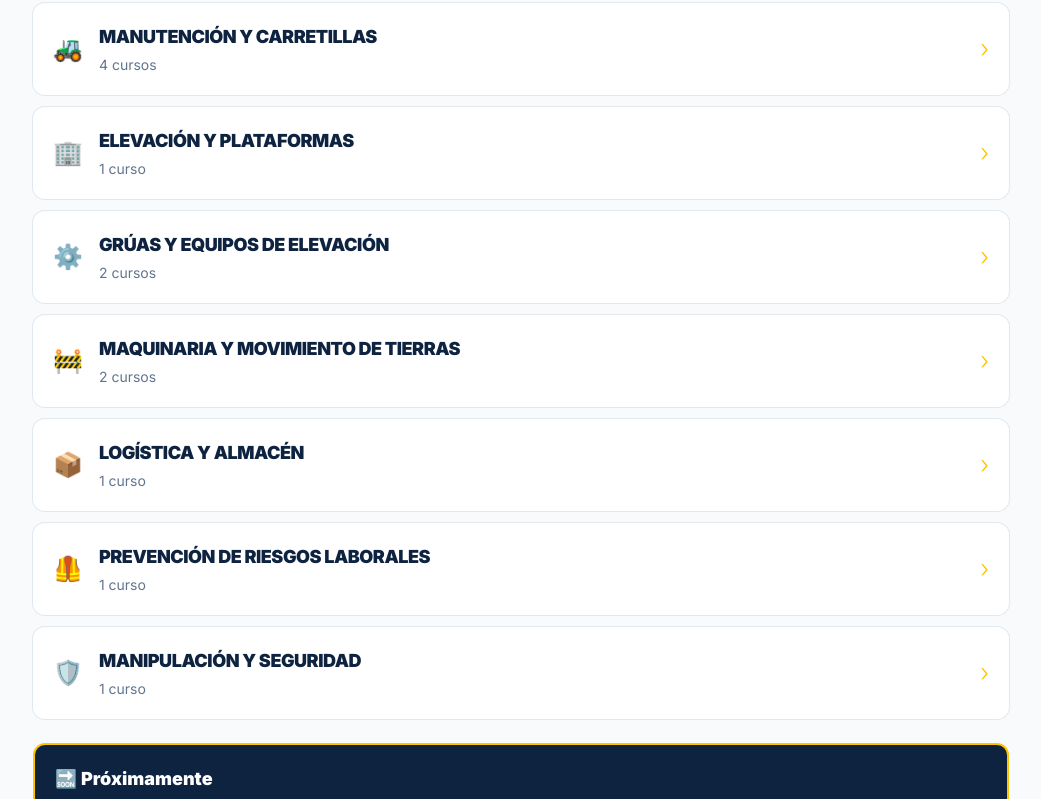
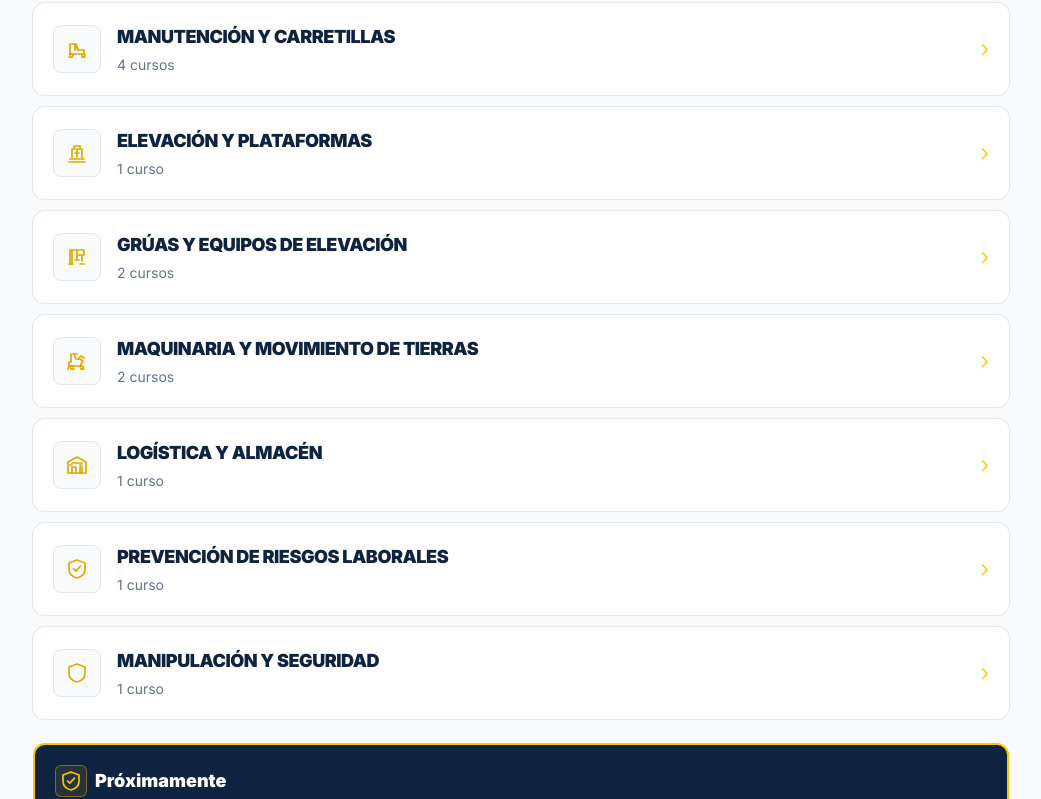
Before and after one commit to AROCA84/-sindicato-operarios, a Next.js app: page / in a window 1280 px wide. Shown: the part 1040-1839 px from the top of the page, without its empty margins (119-1160 px from the left). Built offline with nearby package versions, Linux system fonts and the light colour scheme.

Commit message:
Sustituir emojis por iconos industriales en categorías

```diff
--- a/components/course-catalog.tsx
+++ b/components/course-catalog.tsx
@@ -4,15 +4,17 @@ import Link from "next/link";
 import { useEffect, useMemo, useState } from "react";
 import { courses, categories, type Category } from "@/lib/courses";
 
-const categoryIcons: Record<Category, string> = {
-  "Manutención y Carretillas": "🚜",
-  "Elevación y Plataformas": "🏢",
-  "Grúas y Equipos de Elevación": "⚙️",
-  "Maquinaria y Movimiento de Tierras": "🚧",
-  "Logística y Almacén": "📦",
-  "Prevención de Riesgos Laborales": "🦺",
-  "Manipulación y Seguridad": "🛡️",
+const categoryIcons: Record<Category, CategoryIconName> = {
+  "Manutención y Carretillas": "forklift",
+  "Elevación y Plataformas": "platform",
+  "Grúas y Equipos de Elevación": "crane",
+  "Maquinaria y Movimiento de Tierras": "excavator",
+  "Logística y Almacén": "warehouse",
+  "Prevención de Riesgos Laborales": "safety",
+  "Manipulación y Seguridad": "shield",
 };
+
+type CategoryIconName = "forklift" | "platform" | "crane" | "excavator" | "warehouse" | "safety" | "shield";
 
 const categoryDescriptions: Record<Category, string> = {
   "Manutención y Carretillas": "Carretillas, transpaletas y equipos de manutención.",
@@ -128,7 +130,9 @@ export function CourseCatalog() {
                     aria-expanded={isOpen}
                     className="flex w-full items-center gap-4 px-5 py-5 text-left transition-colors hover:bg-slate-50"
                   >
-                    <span className="text-2xl" aria-hidden="true">{categoryIcons[category]}</span>
+                    <span className="flex h-12 w-12 shrink-0 items-center justify-center rounded-lg border border-slate-200 bg-slate-50 text-safety-dark" aria-hidden="true">
+                      <IndustrialIcon name={categoryIcons[category]} />
+                    </span>
                     <span className="min-w-0 flex-1">
                       <span className="block text-base font-black uppercase tracking-tight text-navy sm:text-lg">
                         {category}
@@ -170,7 +174,7 @@ export function CourseCatalog() {
             })}
 
             <div className="mt-6 rounded-xl border-2 border-safety bg-navy p-5 text-white">
-              <p className="text-lg font-black">🔜 Próximamente</p>
+              <p className="flex items-center gap-2 text-lg font-black"><span className="flex h-8 w-8 items-center justify-center rounded-md border border-safety/40 bg-safety/10 text-safety"><IndustrialIcon name="safety" /></span> Próximamente</p>
               <p className="mt-1 text-sm text-white/70">
                 Seguimos ampliando el catálogo con nuevas formaciones y especialidades profesionales.
               </p>
@@ -228,6 +232,26 @@ function CourseRow({ course }: { course: (typeof courses)[number] }) {
   );
 }
 
+function IndustrialIcon({ name }: { name: CategoryIconName }) {
+  const common = { width: 24, height: 24, viewBox: "0 0 24 24", fill: "none", stroke: "currentColor", strokeWidth: 1.7, strokeLinecap: "round" as const, strokeLinejoin: "round" as const };
+  switch (name) {
+    case "forklift":
+      return <svg {...common}><path d="M5 17V7h5l3 6h6v4H5Z" /><path d="M10 7v6M13 13l-2-6M4 20h3M17 20h3" /><circle cx="6.5" cy="18.5" r="1.5" /><circle cx="18.5" cy="18.5" r="1.5" /></svg>;
+    case "platform":
+      return <svg {...common}><path d="M5 18h14M7 18V8h10v10M9 8V5h6v3M4 21h16" /><path d="M10 12h4M12 9v7" /></svg>;
+    case "crane":
+      return <svg {...common}><path d="M5 19V5h2v14M6 5h13M12 5v3M19 5v5h-7M12 8v7M10 15h4M17 10v6M15 19h4" /><path d="M4 19h4" /></svg>;
+    case "excavator":
+      return <svg {...common}><path d="M4 17h11l3-5-3-2h-4l-2-5H6v8H4Z" /><path d="M9 5h3M6 20h3M16 20h3M4 17l-1 3M13 10l3-3 3 2" /><circle cx="7" cy="18.5" r="1.5" /><circle cx="17" cy="18.5" r="1.5" /></svg>;
+    case "warehouse":
+      return <svg {...common}><path d="M3 20V9l9-5 9 5v11H3Z" /><path d="M7 20v-6h4v6M15 20v-6h2v6M7 10h10M5 12h2M15 12h2" /></svg>;
+    case "safety":
+      return <svg {...common}><path d="M12 3 20 6v6c0 5-3.2 7.9-8 9-4.8-1.1-8-4-8-9V6l8-3Z" /><path d="m8.5 12 2.2 2.2 4.8-5" /></svg>;
+    default:
+      return <svg {...common}><path d="M12 3 20 6v6c0 5-3.2 7.9-8 9-4.8-1.1-8-4-8-9V6l8-3Z" /></svg>;
+  }
+}
+
 function SearchIcon() {
   return (
     <svg width="20" height="20" viewBox="0 0 24 24" fill="none" aria-hidden="true">
```
